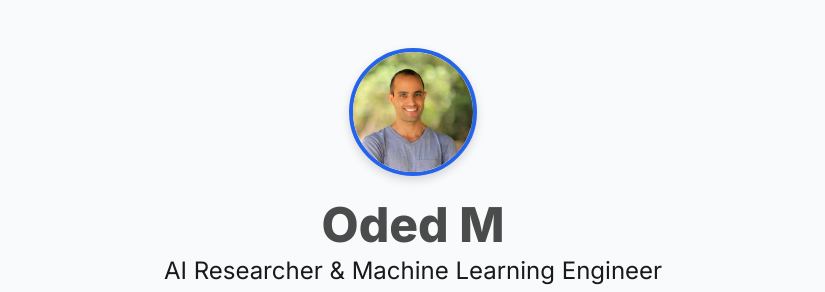
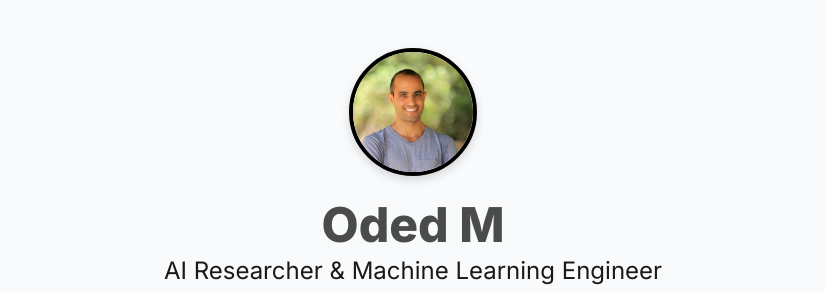
Before and after one commit to OdedMous/profolio-oded, a plain HTML site: page index.html in a window 1280 px wide. Shown: the top 292 px of the page, without its empty margins (227-1052 px from the left). Drawn offline with Linux system fonts and the light colour scheme; some icons are missing.

Commit message:
Update index.html

```diff
--- a/index.html
+++ b/index.html
@@ -63,10 +63,10 @@
 
   .profile-image {
     border-radius: 50%;           /* makes it circular */
-    border: 4px solid #2563eb;    /* blue border (same as your accent color) */
+    border: 4px solid #000;    /* blue border (same as your accent color) */
     object-fit: cover;            /* ensures it crops nicely */
-    width: 128px;
-    height: 128px;
+    width: 180px;
+    height: 180px;
     box-shadow: 0 4px 10px rgba(0,0,0,0.15);
     transition: transform 0.2s ease;
    }
```
